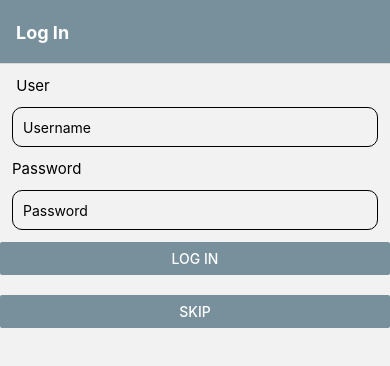
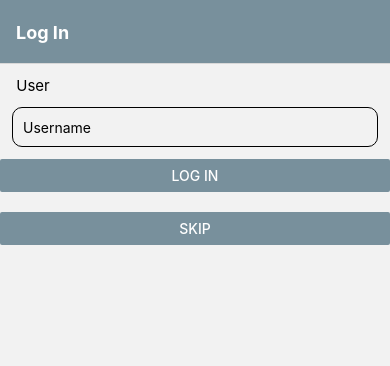
Before and after one commit to andreslab/crypto-list, a React Native app: screen / in a window 390 px wide. Shown: the top 366 px of the page. Built offline with nearby package versions, Linux system fonts and the light colour scheme.

Commit message:
remove pass field, only use username

```diff
--- a/src/components/Auth/LoginForm.js
+++ b/src/components/Auth/LoginForm.js
@@ -19,12 +19,11 @@ export default function LoginForm() {
         validationSchema: Yup.object(validationSchema()),
         onSubmit: (data) => {
             setError("");
-            const { username, password } = data;
+            const { username } = data;
 
-            if (username !== user.username || password !== user.pass) {
-                setError("Username or password invalid");
+            if (username !== user.username) {
+                setError("Username invalid");
             } else {
-                //goToHome(userData)
                 login(userData);
                 navigation.navigate("Home");
             }
@@ -40,21 +39,13 @@ export default function LoginForm() {
                 autoCapitalize='none'
                 value={formik.values.username}
                 onChangeText={(user) => formik.setFieldValue('username', user)} />
-            <Text style={styles.label}>Password</Text>
-            <TextInput
-                secureTextEntry={true}
-                style={styles.input}
-                placeholder='Password'
-                autoCapitalize='none'
-                value={formik.values.password}
-                onChangeText={(pass) => formik.setFieldValue('password', pass)} />
             <Button
                 title="Log In"
                 style={styles.button}
                 color={COLOR_MAIN}
                 onPress={formik.handleSubmit}
             />
-            <Text style={styles.error}>{formik.errors.username || formik.errors.password || error}</Text>
+            <Text style={styles.error}>{formik.errors.username || error}</Text>
 
             <Button
                 title="Skip"
@@ -76,14 +67,12 @@ function goToHome(auth) {
 function initialValues() {
     return {
         username: "",
-        password: ""
     }
 }
 
 function validationSchema() {
     return {
         username: Yup.string().required("User required"),
-        password: Yup.string().required("Pass required"),
     }
 }
 
```
